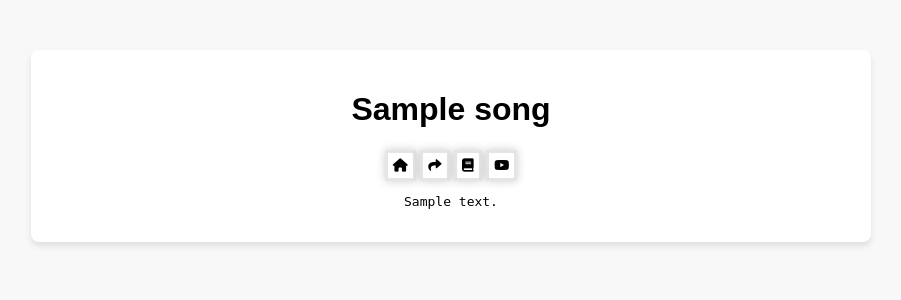
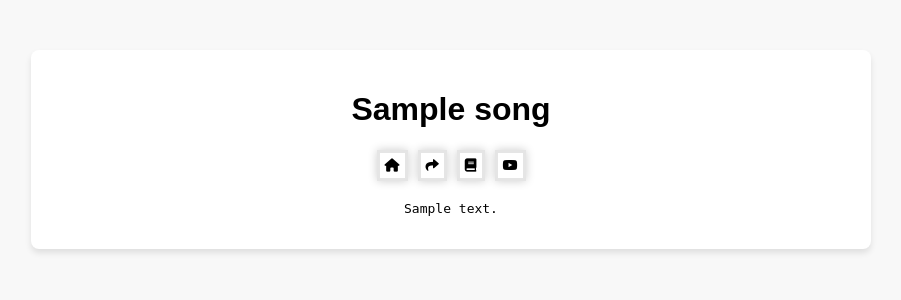
Before and after one commit to jscreatordev/christianfind, a Flask app: template templates/lyrics.html in a window 1280 px wide. Shown: the top 300 px of the page, without its empty margins (189-1090 px from the left). Run offline with Flask 3, Linux system fonts and the light colour scheme; the template is opened without the code that fills it: most values are stand-ins (such as "Sample title", 1, 10 or a date in 2020).

Commit message:
Update lyrics.html

```diff
--- a/templates/lyrics.html
+++ b/templates/lyrics.html
@@ -6,7 +6,41 @@
     <link rel="stylesheet" href="https://cdnjs.cloudflare.com/ajax/libs/font-awesome/6.0.0-beta3/css/all.min.css">
     <link rel="stylesheet" href="static/lyrics.css" class="css">
     <style>
-        #shareButton {
+        body {
+            font-family: 'Poppins', sans-serif;
+            margin: 0;
+            padding: 0;
+            background-color: #f8f8f8;
+        }
+
+        .lyrics {
+            margin: 50px auto;
+            max-width: 800px;
+            padding: 20px;
+            background-color: #fff;
+            border-radius: 8px;
+            box-shadow: 0 4px 6px rgba(0, 0, 0, 0.1);
+        }
+
+        .lyrics p {
+            margin: 0;
+            line-height: 1.6;
+        }
+
+        h2 {
+            text-align: center;
+            margin-top: 20px;
+        }
+
+        #buttonContainer {
+            display: flex;
+            justify-content: center;
+            flex-wrap: wrap;
+            gap: 10px;
+            margin-bottom: 20px;
+        }
+
+        .controlButton {
             background-color: rgba(255, 255, 255, 0.8);
             border: 3px solid rgba(0, 0, 0, 0.1);
             box-shadow: 0px 0px 10px rgba(0, 0, 0, 0.2);
@@ -14,30 +48,14 @@
             cursor: pointer;
             transition: background-color 0.3s ease;
         }
-        #shareButton:hover {
+
+        .controlButton:hover {
             background-color: rgba(255, 255, 255, 0.9);
         }
-        #home {
-            background-color: rgba(255, 255, 255, 0.8);
-            border: 3px solid rgba(0, 0, 0, 0.1);
-            box-shadow: 0px 0px 10px rgba(0, 0, 0, 0.2);
-            padding: 5px;
-            cursor: pointer;
-            transition: background-color 0.3s ease;
-        }
-        #home:hover {
-            background-color: rgba(255, 255, 255, 0.9);
-        }
-        #yt {
-            background-color: rgba(255, 255, 255, 0.8);
-            border: 3px solid rgba(0, 0, 0, 0.1);
-            box-shadow: 0px 0px 10px rgba(0, 0, 0, 0.2);
-            padding: 5px;
-            cursor: pointer;
-            transition: background-color 0.3s ease;
-        }
-        #yt:hover {
-            background-color: rgba(255, 255, 255, 0.9);
+
+        pre {
+            white-space: pre-wrap;
+            word-wrap: break-word;
         }
     </style>
     <title>Lyrics</title>
@@ -46,10 +64,12 @@
     <div class="lyrics">
         <center>
         <h1 id="title">{{ Song }}</h1>
-        <button onclick="home()" id="home"><i class="fa-solid fa-house"></i></button>
-        <button id="shareButton"><i class="fas fa-share"></i></button>
-        <button id="yt" onclick="setlist()" id="setlist"><i class="fa-solid fa-book"></i></button>
-        <button id="yt" onclick="youtube()" id="youtubeButton"><i class="fa-brands fa-youtube"></i></button>
+        <div id="buttonContainer">
+            <button onclick="home()" class="controlButton"><i class="fa-solid fa-house"></i></button>
+            <button id="shareButton" class="controlButton"><i class="fas fa-share"></i></button>
+            <button onclick="setlist()" class="controlButton"><i class="fa-solid fa-book"></i></button>
+            <button onclick="youtube()" class="controlButton"><i class="fa-brands fa-youtube"></i></button>
+        </div>
         <pre>{{ content }}</pre>
         </center>
     </div>
```
